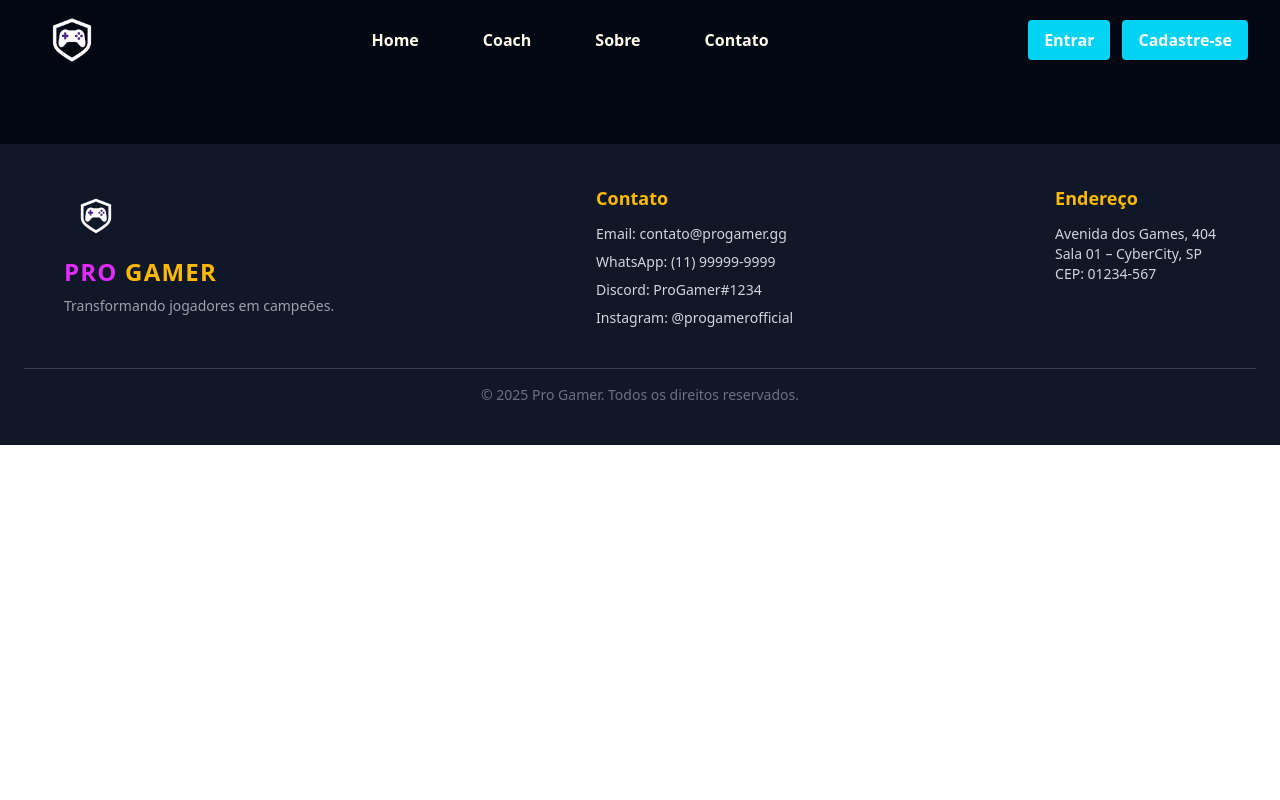
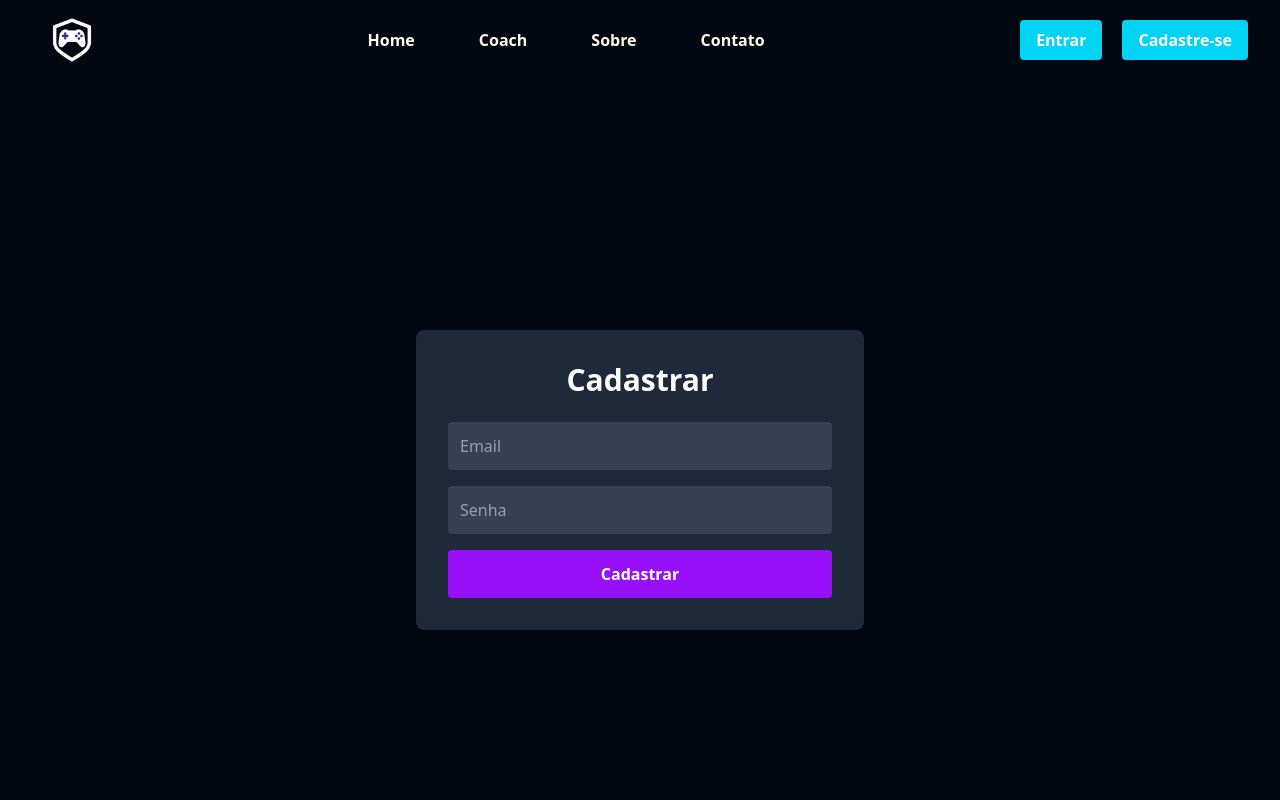
Before and after one commit to matheustoscano18/ProGamerReact, a React (Vite) app in the folder meu-projeto/: page /cadastro in a window 1280 px wide. Shown: the top 800 px of the page. Built offline with nearby package versions, Linux system fonts and the light colour scheme; no server answers.

Commit message:
login and signup pages and firebase auth

```diff
--- a/meu-projeto/package.json
+++ b/meu-projeto/package.json
@@ -10,6 +10,7 @@
     "preview": "vite preview"
   },
   "dependencies": {
+    "firebase": "^11.6.0",
     "react": "^19.0.0",
     "react-dom": "^19.0.0",
     "react-router-dom": "^7.5.0"
--- a/meu-projeto/src/App.jsx
+++ b/meu-projeto/src/App.jsx
@@ -9,6 +9,8 @@ import About from "./sections/About.jsx";
 import Footer from "./sections/Footer.jsx";
 
 import GameCoachPage from "./pages/GameCoachPage.jsx";
+import LoginPage from "./pages/LoginPage.jsx";
+import SignupPage from "./pages/SignupPage.jsx";
 
 function App() {
   const location = useLocation();
@@ -41,6 +43,8 @@ function App() {
             }
           />
           <Route path="/coach/:game" element={<GameCoachPage />} />
+          <Route path="/login" element={<LoginPage />} />
+          <Route path="/cadastro" element={<SignupPage />} />
         </Routes>
       </main>
       <Footer />
--- a/meu-projeto/src/components/CtaButton.jsx
+++ b/meu-projeto/src/components/CtaButton.jsx
@@ -1,8 +1,9 @@
 function CtaButton({ onClick }) {
   return (
     <button
-     onClick={onClick}
-     className="bg-cyan-400 text-white px-4 py-2 rounded-md hover:bg-pink-500 transition-colors cursor-pointer">
+      onClick={onClick}
+      className="bg-cyan-400 text-white px-4 py-2 rounded-md hover:bg-pink-500 transition-colors cursor-pointer"
+    >
       Comece Agora
     </button>
   );
--- /dev/null
+++ b/meu-projeto/src/components/SigninButton.jsx
@@ -0,0 +1,18 @@
+import { useNavigate } from "react-router-dom";
+
+function SigninButton() {
+  const navigate = useNavigate();
+
+  return (
+    <div id="login">
+      <button
+        onClick={() => navigate("/login")}
+        className="bg-cyan-400 hover:bg-pink-500 text-white font-bold py-2 px-4 rounded cursor-pointer"
+      >
+        Entrar
+      </button>
+    </div>
+  );
+}
+
+export default SigninButton;
--- a/meu-projeto/src/components/SignupButton.jsx
+++ b/meu-projeto/src/components/SignupButton.jsx
@@ -1,19 +1,20 @@
+import { useNavigate } from "react-router-dom";
+
 function SignupButton() {
+  const navigate = useNavigate();
+
   return (
     <div className="flex gap-3">
-            <div id="login">
-                <button className="bg-cyan-400 hover:bg-pink-500 text-white font-bold py-2 px-4 rounded cursor-pointer">
-                    Entrar
-                </button>
-            </div>
-
       <div id="signup">
-                <button className="bg-cyan-400 hover:bg-pink-500 text-white font-bold py-2 px-4 rounded cursor-pointer">
+        <button
+          onClick={() => navigate("/cadastro")}
+          className="bg-cyan-400 hover:bg-pink-500 text-white font-bold py-2 px-4 rounded cursor-pointer"
+        >
           Cadastre-se
         </button>
       </div>
     </div>
-    )
+  );
 }
 
 export default SignupButton;
--- /dev/null
+++ b/meu-projeto/src/firebase/config.js
@@ -0,0 +1,21 @@
+// Import the functions you need from the SDKs you need
+import { initializeApp } from "firebase/app";
+import { getAuth } from "firebase/auth";
+// TODO: Add SDKs for Firebase products that you want to use
+// https://firebase.google.com/docs/web/setup#available-libraries
+
+// Your web app's Firebase configuration
+const firebaseConfig = {
+  apiKey: "AIzaSyAZF2LP5s9cJ97jn9szwJnv9ijQySQysho",
+  authDomain: "progamer-63d96.firebaseapp.com",
+  projectId: "progamer-63d96",
+  storageBucket: "progamer-63d96.firebasestorage.app",
+  messagingSenderId: "98551288847",
+  appId: "1:98551288847:web:4e01fb411bf6ced3f4ff7a",
+};
+
+// Initialize Firebase
+const app = initializeApp(firebaseConfig);
+const auth = getAuth(app);
+
+export { auth };
--- a/meu-projeto/src/pages/LoginPage.jsx
+++ b/meu-projeto/src/pages/LoginPage.jsx
@@ -0,0 +1,59 @@
+import { useState } from "react";
+import { auth } from "../firebase/config";
+import { signInWithEmailAndPassword } from "firebase/auth";
+import { useNavigate } from "react-router-dom";
+
+function LoginPage() {
+  const [email, setEmail] = useState("");
+  const [password, setPassword] = useState("");
+  const [success, setSuccess] = useState(false);
+  const navigate = useNavigate();
+
+  const handleLogin = async (e) => {
+    e.preventDefault();
+    try {
+      await signInWithEmailAndPassword(auth, email, password);
+      setSuccess(true);
+      setTimeout(() => navigate("/"), 2000);
+    } catch (error) {
+      alert("Erro ao logar: " + error.message);
+    }
+  };
+
+  return (
+    <div className="min-h-screen flex items-center justify-center bg-gray-950 text-white p-4">
+      <form
+        onSubmit={handleLogin}
+        className="bg-gray-800 p-8 rounded-xl w-full max-w-md space-y-4"
+      >
+        <h2 className="text-2xl font-bold text-center">Login</h2>
+        <input
+          type="email"
+          placeholder="Email"
+          value={email}
+          onChange={(e) => setEmail(e.target.value)}
+          required
+          className="w-full p-3 rounded bg-gray-700"
+        />
+        <input
+          type="password"
+          placeholder="Senha"
+          value={password}
+          onChange={(e) => setPassword(e.target.value)}
+          required
+          className="w-full p-3 rounded bg-gray-700"
+        />
+        <button className="bg-purple-600 hover:bg-purple-700 w-full p-3 rounded font-semibold cursor-pointer">
+          Entrar
+        </button>
+        {success && (
+          <p className="text-green-400 text-center">
+            Login realizado! Redirecionando...
+          </p>
+        )}
+      </form>
+    </div>
+  );
+}
+
+export default LoginPage;
--- /dev/null
+++ b/meu-projeto/src/pages/SignupPage.jsx
@@ -0,0 +1,67 @@
+import { useState } from "react";
+import { useNavigate } from "react-router-dom";
+import { createUserWithEmailAndPassword } from "firebase/auth";
+import { auth } from "../firebase/config";
+
+function SignupPage() {
+  const [email, setEmail] = useState("");
+  const [password, setPassword] = useState("");
+  const [message, setMessage] = useState("");
+  const navigate = useNavigate();
+
+  const handleSignup = async (e) => {
+    e.preventDefault();
+
+    try {
+      await createUserWithEmailAndPassword(auth, email, password);
+      setMessage("Cadastro realizado com sucesso!");
+      setTimeout(() => {
+        navigate("/");
+      }, 2000);
+    } catch (error) {
+      setMessage("Erro ao cadastrar: " + error.message);
+    }
+  };
+
+  return (
+    <div className="flex items-center justify-center min-h-screen bg-gray-950 text-white px-4">
+      <form
+        onSubmit={handleSignup}
+        className="bg-gray-800 p-8 rounded-lg shadow-md w-full max-w-md"
+      >
+        <h2 className="text-3xl font-bold mb-6 text-center">Cadastrar</h2>
+
+        <input
+          type="email"
+          placeholder="Email"
+          className="w-full p-3 rounded bg-gray-700 mb-4 text-white"
+          value={email}
+          onChange={(e) => setEmail(e.target.value)}
+          required
+        />
+
+        <input
+          type="password"
+          placeholder="Senha"
+          className="w-full p-3 rounded bg-gray-700 mb-4 text-white"
+          value={password}
+          onChange={(e) => setPassword(e.target.value)}
+          required
+        />
+
+        <button
+          type="submit"
+          className="w-full bg-purple-600 hover:bg-purple-700 transition-colors p-3 rounded font-semibold cursor-pointer"
+        >
+          Cadastrar
+        </button>
+
+        {message && (
+          <p className="text-center mt-4 text-sm text-green-400">{message}</p>
+        )}
+      </form>
+    </div>
+  );
+}
+
+export default SignupPage;
--- a/meu-projeto/src/sections/Coach.jsx
+++ b/meu-projeto/src/sections/Coach.jsx
@@ -1,4 +1,4 @@
-import AboutButton from "../components/aboutButton";
+import AboutButton from "../components/AboutButton";
 
 function Coach() {
   return (
--- a/meu-projeto/src/sections/Header.jsx
+++ b/meu-projeto/src/sections/Header.jsx
@@ -1,19 +1,41 @@
 import { useNavigate, useLocation } from "react-router-dom";
+import { useEffect, useState } from "react";
+import { auth } from "../firebase/config";
+import { onAuthStateChanged, signOut } from "firebase/auth";
+
 import SignupButton from "../components/SignupButton";
+import SigninButton from "../components/SigninButton";
 
 function Header() {
   const navigate = useNavigate();
   const location = useLocation();
+  const [user, setUser] = useState(null);
+
+  useEffect(() => {
+    const unsubscribe = onAuthStateChanged(auth, (firebaseUser) => {
+      setUser(firebaseUser);
+    });
+
+    return () => unsubscribe();
+  }, []);
+
+  const handleLogout = async () => {
+    try {
+      await signOut(auth);
+      alert("Logout realizado com sucesso!");
+      navigate("/");
+    } catch (error) {
+      console.error("Erro ao sair:", error.message);
+    }
+  };
 
   const scrollToSection = (sectionId) => {
-    // Se estiver na página inicial
     if (location.pathname === "/") {
       const section = document.getElementById(sectionId);
       if (section) {
         section.scrollIntoView({ behavior: "smooth" });
       }
     } else {
-      // Redireciona para home, e scrolla depois
       navigate("/", { state: { scrollTo: sectionId } });
     }
   };
@@ -34,6 +56,7 @@ function Header() {
             </span>
           </span>
         </a>
+
         <nav className="flex gap-8 md:gap-12 mx-auto">
           <button
             onClick={() => scrollToSection("home")}
@@ -60,8 +83,21 @@ function Header() {
             Contato
           </button>
         </nav>
-        <div className="ml-auto">
-          <SignupButton />
+
+        <div className="ml-auto flex flex-row gap-5">
+          {user ? (
+            <button
+              onClick={handleLogout}
+              className="bg-red-600 hover:bg-red-700 px-4 py-2 rounded transition font-semibold cursor-pointer"
+            >
+              Logout
+            </button>
+          ) : (
+            <>
+              <SigninButton />
+              <SignupButton />
+            </>
+          )}
         </div>
       </header>
     </div>
--- a/meu-projeto/src/sections/Home.jsx
+++ b/meu-projeto/src/sections/Home.jsx
@@ -9,7 +9,10 @@ function Home() {
   };
 
   return (
-    <div id="home" className="min-h-screen bg-no-repeat bg-cover bg-center">
+    <div
+      id="home"
+      className="min-h-screen bg-no-repeat bg-cover bg-center px-4"
+    >
       <div className="flex flex-row justify-between items-center pt-[20vh] px-5 gap-10">
         <div className="relative p-[2px] min-w-[300px] rounded-lg bg-gradient-to-r from-purple-500 via-pink-500 to-teal-500 bg-[length:200%_auto] animate-gradient-border w-auto max-w-4xl mx-5">
           <div className="bg-gray-900 rounded-lg p-5">
@@ -34,7 +37,7 @@ function Home() {
             </div>
           </div>
         </div>
-        <div className="flex-1 max-w-[800px] w-full">
+        <div className="hidden xl:block w-full max-w-[800px]">
           <img
             src="./src/assets/controller.png"
             alt="game controller"
```
Also changed, not shown: 1 other file (tests, documents, lock files or other folders). Lines whose indentation alone changed are shown as unchanged.
